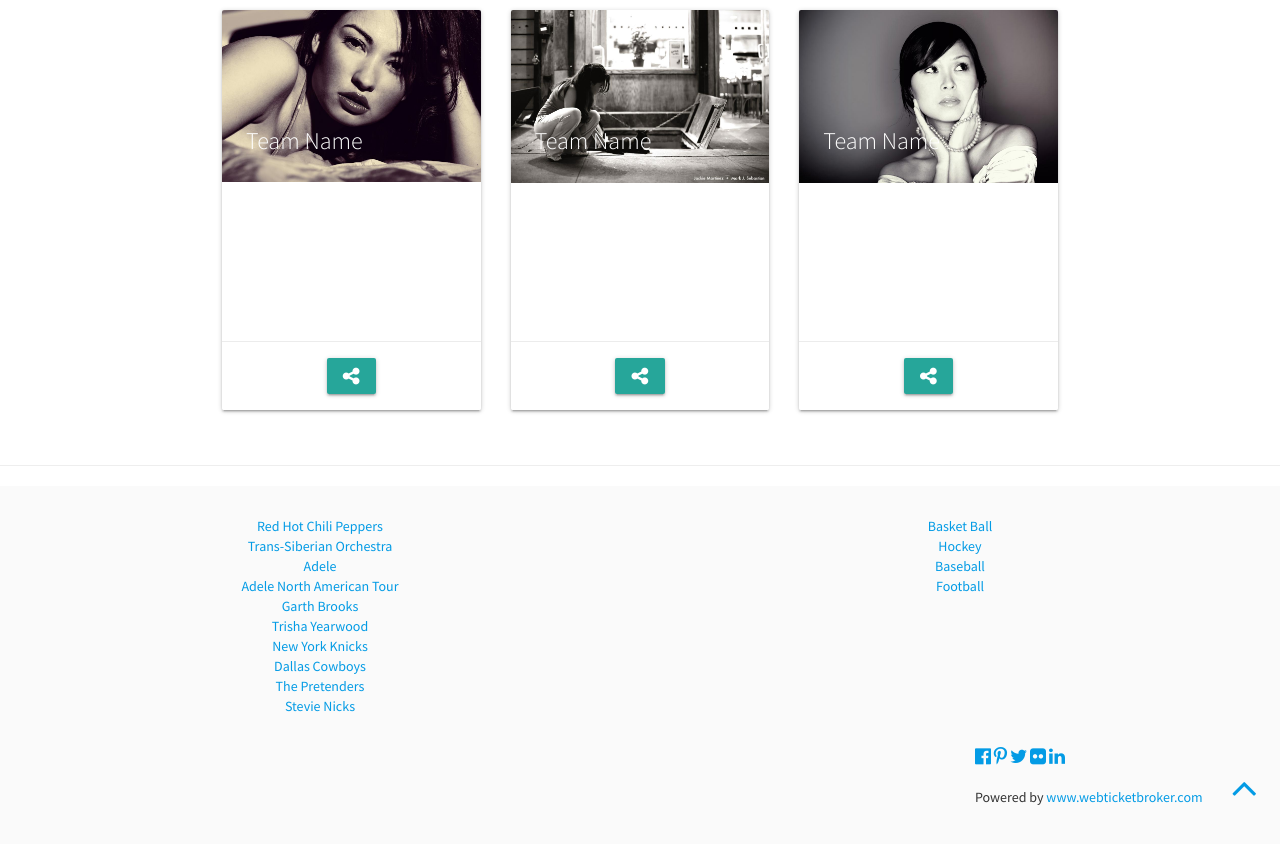
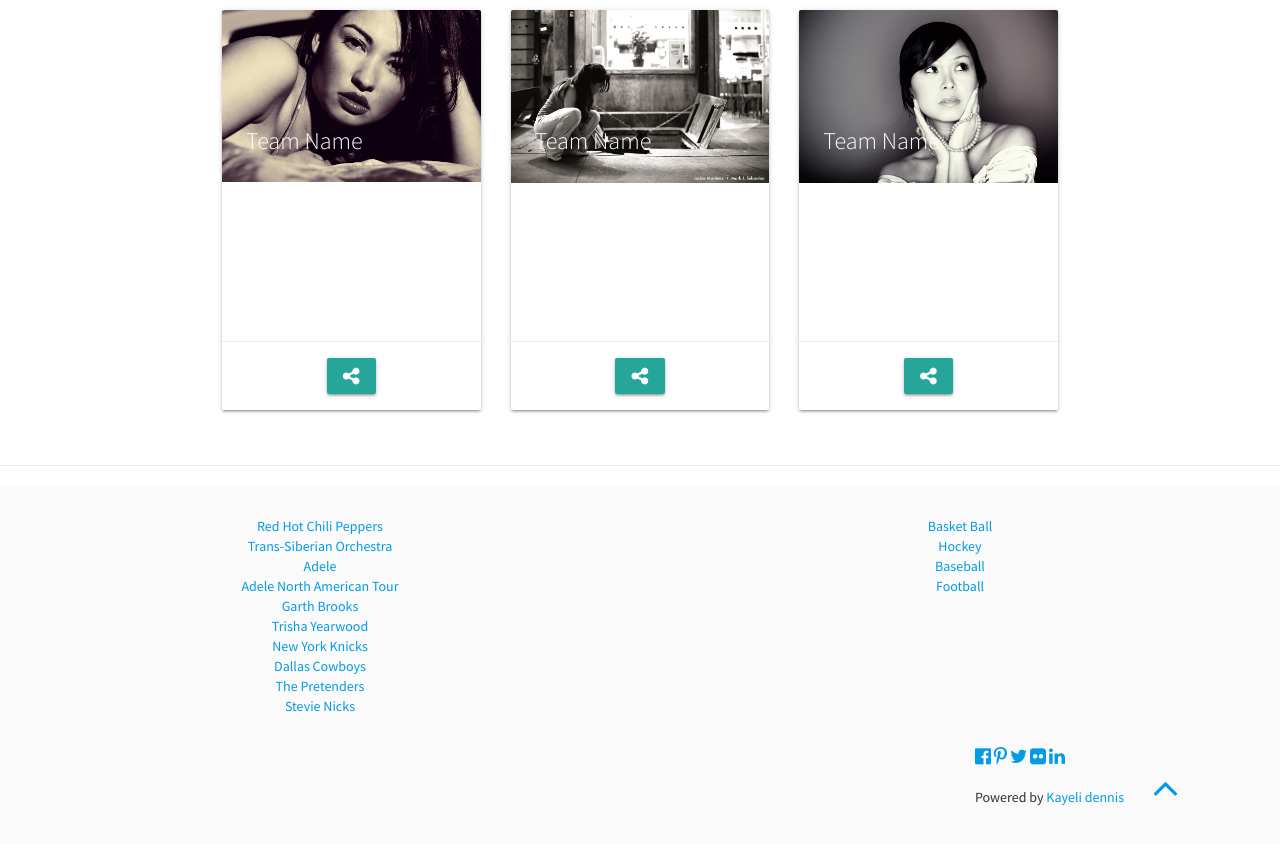
Before and after one commit to neddoz/UI-using-HTML-and-CSS, a plain HTML site: page index.html in a window 1280 px wide. Shown: the part 2937-3781 px from the top of the page. Drawn offline with nearby package versions, Linux system fonts and the light colour scheme.

Commit message:
added the powered by link

```diff
--- a/index.html
+++ b/index.html
@@ -330,7 +330,7 @@
                         <a href="#"><i class="fa fa-flickr fa-lg"></i></a>
                         <a href="#"><i class="fa fa-linkedin fa-lg"></i></a>
                         <p class="w3-medium">
-                            Powered by <a href="#" target="_blank">www.webticketbroker.com</a>&nbsp;&nbsp;&nbsp;&nbsp;&nbsp;&nbsp;&nbsp;&nbsp;&nbsp;
+                            Powered by <a href="#" target="_blank">Kayeli dennis</a>&nbsp;&nbsp;&nbsp;&nbsp;&nbsp;&nbsp;&nbsp;&nbsp;&nbsp;
                             <a href="#top" class="btn-circle">
 								<i class="fa fa-angle-up fa-3x"></i>
 							</a>
```
